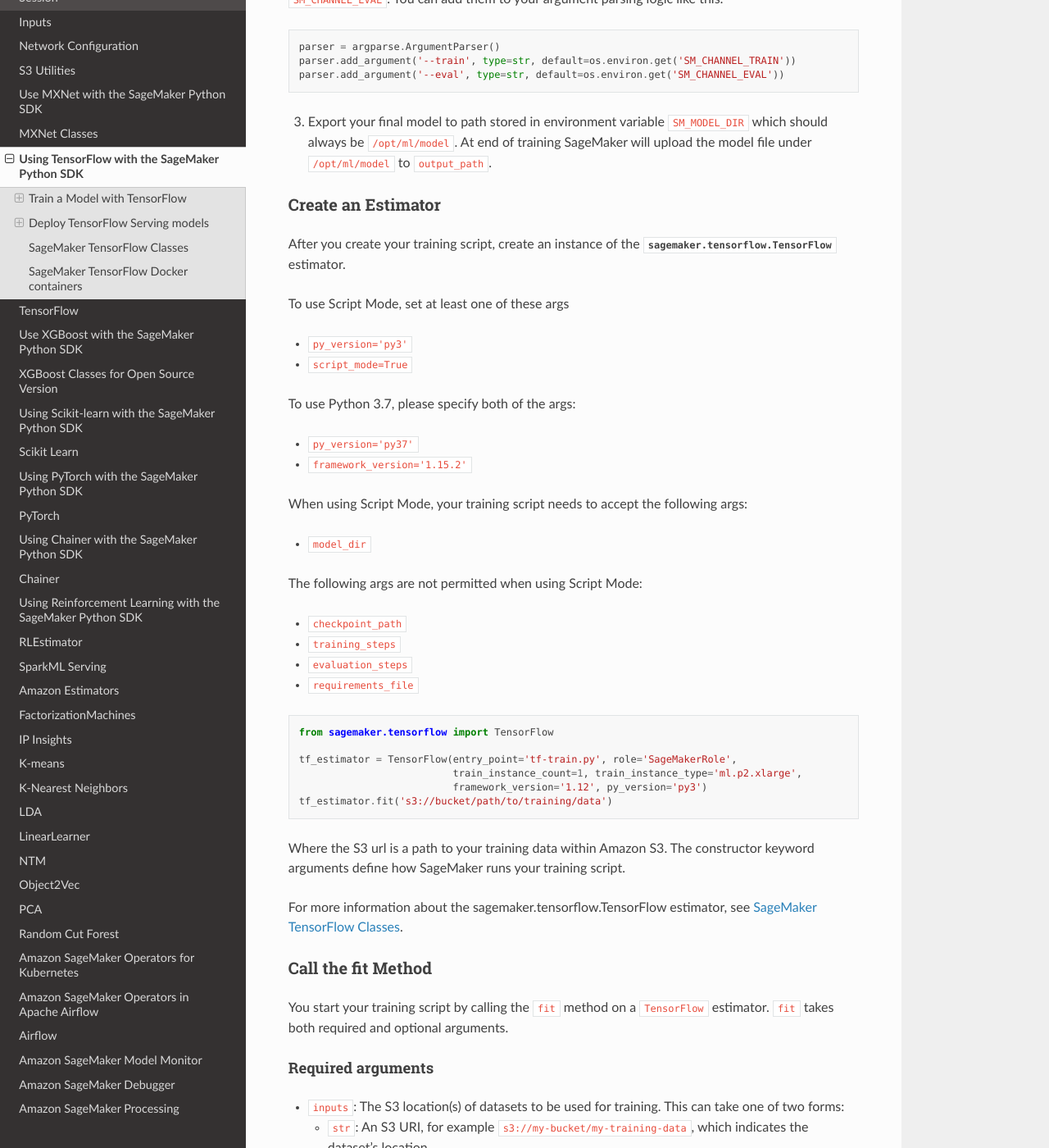
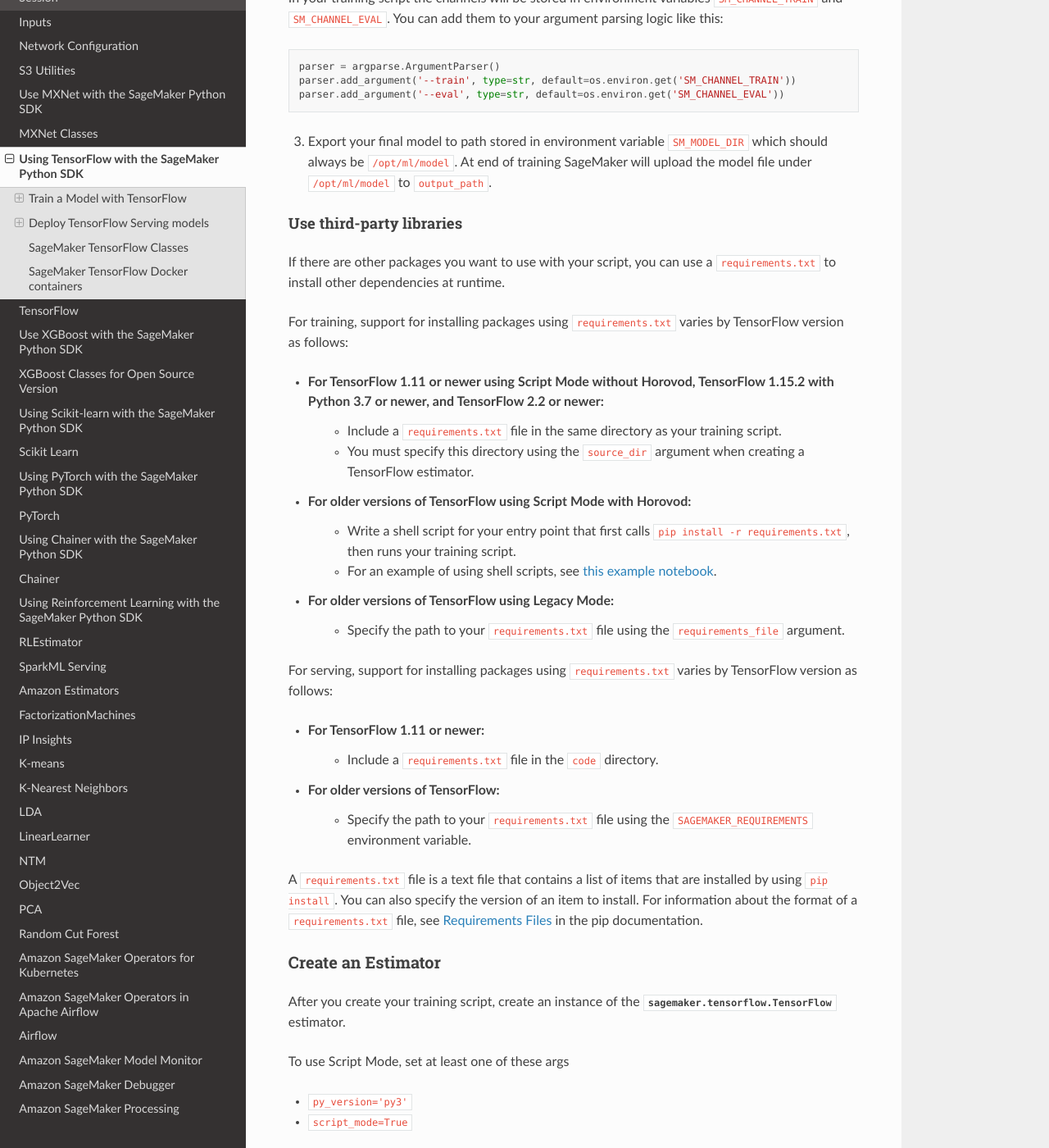
Before and after one commit to Evan-W-ang/sagemaker-python-sdk, a Sphinx documentation site: the page built from doc/using_tf.rst, in a window 1280 px wide and 1400 px high, scrolled down 3595 px. Shown: the whole window at 82% size. Built offline with Sphinx 7.4.7 and the Read the Docs theme 2.0.0, drawn with Linux system fonts in a browser that asks for light colours; some of the changed text lies outside the part shown.

Commit message:
doc: clarify support for requirements.txt in Tensorflow docs (#1512)

```diff
--- a/doc/using_tf.rst
+++ b/doc/using_tf.rst
@@ -133,6 +133,34 @@ In your training script the channels will be stored in environment variables ``S
    ``output_path``.
 
 
+Use third-party libraries
+-------------------------
+
+If there are other packages you want to use with your script, you can use a ``requirements.txt`` to install other dependencies at runtime.
+
+For training, support for installing packages using ``requirements.txt`` varies by TensorFlow version as follows:
+
+- For TensorFlow 1.11 or newer using Script Mode without Horovod, TensorFlow 1.15.2 with Python 3.7 or newer, and TensorFlow 2.2 or newer:
+    - Include a ``requirements.txt`` file in the same directory as your training script.
+    - You must specify this directory using the ``source_dir`` argument when creating a TensorFlow estimator.
+- For older versions of TensorFlow using Script Mode with Horovod:
+    - Write a shell script for your entry point that first calls ``pip install -r requirements.txt``, then runs your training script.
+    - For an example of using shell scripts, see `this example notebook <https://github.com/awslabs/amazon-sagemaker-examples/blob/master/sagemaker-python-sdk/tensorflow_script_mode_using_shell_commands/tensorflow_script_mode_using_shell_commands.ipynb>`__.
+- For older versions of TensorFlow using Legacy Mode:
+    - Specify the path to your ``requirements.txt`` file using the ``requirements_file`` argument.
+
+For serving, support for installing packages using ``requirements.txt`` varies by TensorFlow version as follows:
+
+- For TensorFlow 1.11 or newer:
+    - Include a ``requirements.txt`` file in the ``code`` directory.
+- For older versions of TensorFlow:
+    - Specify the path to your ``requirements.txt`` file using the ``SAGEMAKER_REQUIREMENTS`` environment variable.
+
+A ``requirements.txt`` file is a text file that contains a list of items that are installed by using ``pip install``.
+You can also specify the version of an item to install.
+For information about the format of a ``requirements.txt`` file, see `Requirements Files <https://pip.pypa.io/en/stable/user_guide/#requirements-files>`__ in the pip documentation.
+
+
 Create an Estimator
 ===================
 
@@ -215,7 +243,7 @@ Calling ``fit`` starts a SageMaker training job. The training job will execute t
   - starts asynchronous training
 
 If the ``wait=False`` flag is passed to ``fit``, then it returns immediately. The training job continues running
-asynchronously. Later, a Tensorflow estimator can be obtained by attaching to the existing training job.
+asynchronously. Later, a TensorFlow estimator can be obtained by attaching to the existing training job.
 If the training job is not finished, it starts showing the standard output of training and wait until it completes.
 After attaching, the estimator can be deployed as usual.
 
@@ -882,8 +910,7 @@ in the following code:
 You can also bring in external dependencies to help with your data
 processing. There are 2 ways to do this:
 
-1. If you included ``requirements.txt`` in your ``source_dir`` or in
-   your dependencies, the container installs the Python dependencies at runtime using ``pip install -r``:
+1. If your model archive contains ``code/requirements.txt``, the container will install the Python dependencies at runtime using ``pip install -r``.
 
 .. code::
 
```
